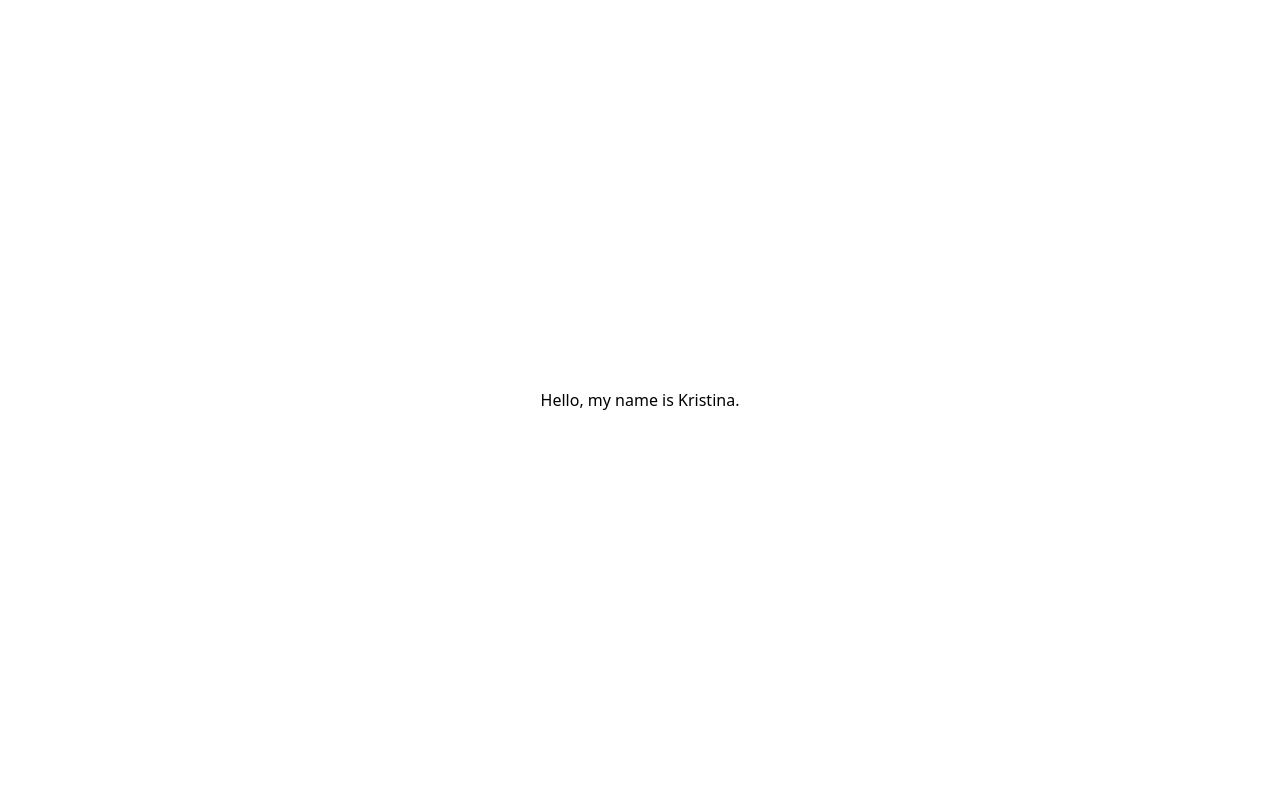
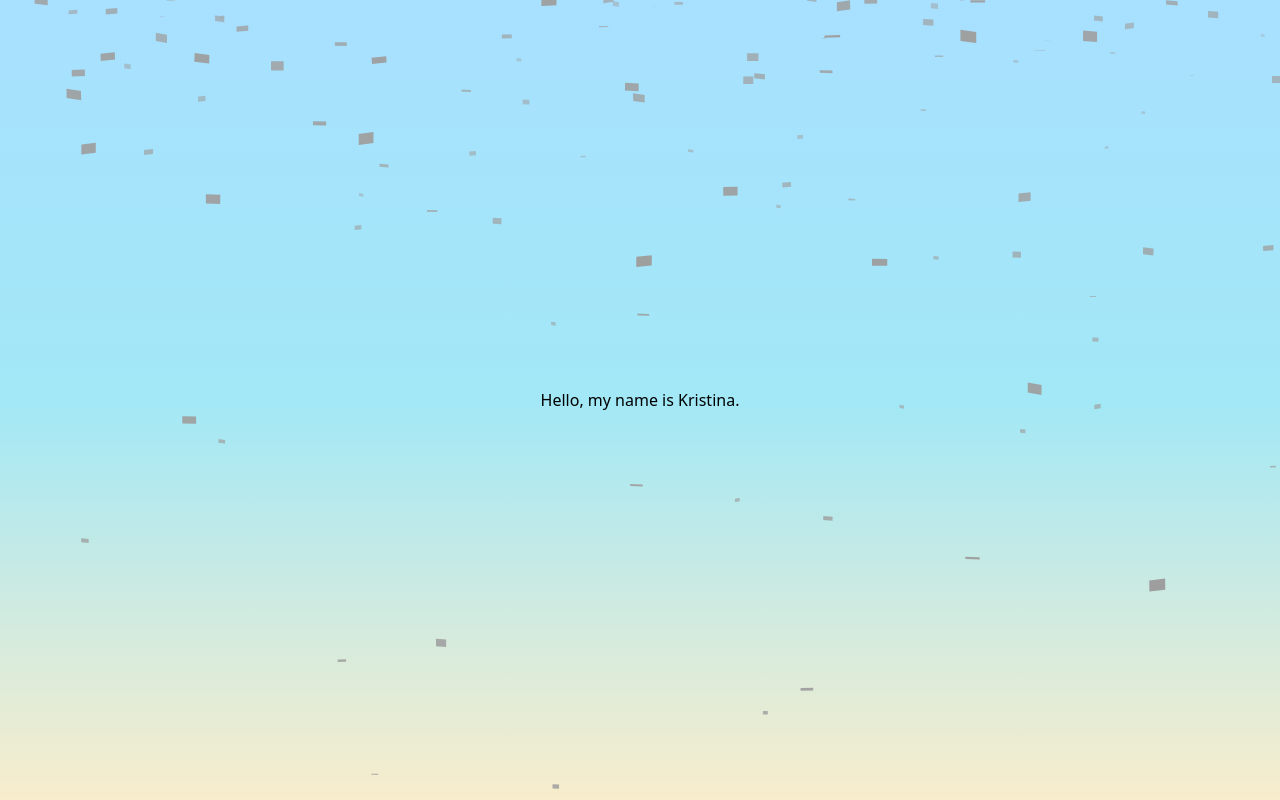
Before and after one commit to loncark/MySite, a Vue app: page / in a window 1280 px wide. Built offline with nearby package versions, Linux system fonts and the light colour scheme; grey boxes are pictures that could not be loaded.

Commit message:
Petals initial

```diff
--- /dev/null
+++ b/src/components/Background.vue
@@ -0,0 +1,116 @@
+<template>
+    <div id="petals-container">
+        <div v-for="i in 150" :key="i" class="petal"></div>
+    </div>
+</template>
+
+<script setup>
+import { onMounted, ref } from 'vue';
+
+const petalPlayers = ref([]);
+
+function animatePetals() {
+  const petals = document.querySelectorAll('.petal');
+
+  if (!petals[0].animate) {
+    const petalsContainer = document.getElementById('petals-container');
+    petalsContainer.prepend("Uh oh, it seems like your browser doesn't support Web Animations API yet. Have you tried this in Firefox or Chrome?");
+    return false;
+  }
+
+  for (let i = 0, len = petals.length; i < len; ++i) {
+    const petal = petals[i];
+    petal.innerHTML = '<div class="rotate"><img src="https://qqz.works/wp-content/uploads/2021/08/petal.png" class="askew"></div>';
+    const scale = Math.random() * .8 + .2;
+    const rotateElement = petal.querySelector('.rotate');
+
+    // Falling animation on the petal container
+    const player = petal.animate([
+      { transform: 'translate3d(' + (i/len*100) + 'vw,0,0) scale(' + scale + ')', opacity: scale },
+      { transform: 'translate3d(' + (i/len*100 + 10) + 'vw,150vh,0) scale(' + scale + ')', opacity: 1 }
+    ], {
+      duration: Math.random() * 90000 + 3000,
+      iterations: Infinity,
+      delay: -(Math.random() * 5000)
+    });
+
+    // Rotation animation on the rotate element
+    if (rotateElement) {
+      const rotationDuration = Math.random() * 2000 + 2000;
+      rotateElement.animate([
+        { transform: 'rotateX(0deg)' },
+        { transform: 'rotateX(359deg)' }
+      ], {
+        duration: rotationDuration,
+        iterations: Infinity
+      });
+
+      // Drift animation on the askew element
+      const askewElement = petal.querySelector('.askew');
+      if (askewElement) {
+        const driftDuration = Math.random() * 2000 + 2000;
+        askewElement.animate([
+          { transform: 'skewY(10deg) translate3d(-250%, 0, 0)' },
+          { transform: 'skewY(-12deg) translate3d(250%, 0, 0)' }
+        ], {
+          duration: driftDuration,
+          iterations: Infinity,
+          direction: 'alternate'
+        });
+      }
+    }
+
+    petalPlayers.value.push(player);
+  }
+}
+
+onMounted(() => {
+  animatePetals();
+});
+
+</script>
+
+<style scoped>
+#petals-container {
+  background: linear-gradient(#A8E0FF, #A2E8F6, #F8EDCC);
+  position: fixed;
+  top: 0;
+  left: 0;
+  height: 100vh;
+  width: 100vw;
+  overflow-y: hidden;
+  overflow-x: hidden;
+  z-index: -1;
+}
+.petal {
+  width: 1rem;
+  height: 1rem;
+  display: inline-block;
+  position: absolute;
+  top: -10rem;
+  bottom: 0;
+  z-index: 150;
+  perspective: 1000px;
+}
+
+.petal .rotate {
+  transform-style: preserve-3d;
+  display: block;
+  width: 100%;
+  height: 100%;
+  will-change: transform;
+}
+.petal .askew {
+  background: currentColor;
+  transform: skewY(10deg);
+  display: block;
+  width: 2rem;
+  height: 2rem;
+  perspective: 1000px;
+  will-change: transform;
+}
+
+.petal {
+  color: rgba(0, 0, 0, 0);
+}
+</style>
--- a/src/components/Root.vue
+++ b/src/components/Root.vue
@@ -1,11 +1,11 @@
 <template>
     <div class="flex items-center justify-center min-h-screen">
-        <p >Hello, my name is Kristina.</p>
+      <Background />
+      <p>Hello, my name is Kristina.</p>
     </div>
 </template>
 
-<script>
-export default {
-  name: 'Root',
-}
+<script setup>
+import Background from './Background.vue';
+
 </script>
```
